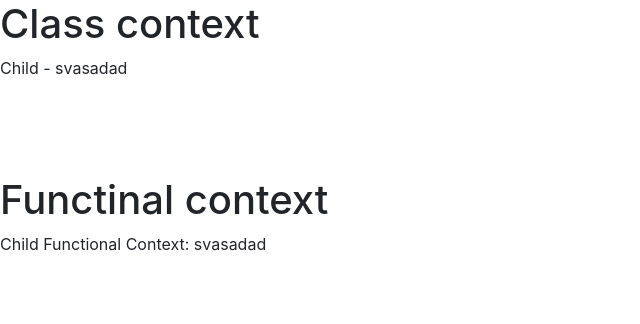
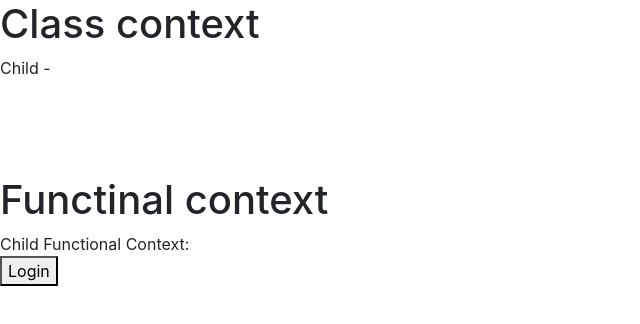
Before and after one commit to shubhamdixit8388/react-learning-vidly-app, a React (Create React App) app: page / in a window 1280 px wide. Shown: the top 324 px of the page, without its empty margins (0-640 px from the left). Built offline with nearby package versions, Linux system fonts and the light colour scheme.

Commit message:
updating contexts

```diff
--- a/src/Advanced-Topic-HOC-Hooks-Context/context-demo.jsx
+++ b/src/Advanced-Topic-HOC-Hooks-Context/context-demo.jsx
@@ -1,15 +1,28 @@
 import React, { Component } from "react";
 import Parent from "./context/parent";
 import UserContext from "./context/user-context";
+import Login from "./context/login";
 
 class ContextDemo extends Component {
-  state = { currentUser: { name: "svasadad" } };
+  state = { currentUser: null };
+
+  handleLoggedIn = () => {
+    const currentUser = { name: "SVD" };
+    this.setState({ currentUser });
+  };
+
   render() {
     return (
-      <UserContext.Provider value={this.state.currentUser}>
+      <UserContext.Provider
+        value={{
+          currentUser: this.state.currentUser,
+          onLoggedIn: this.handleLoggedIn,
+        }}
+      >
         <div>
           <Parent />
         </div>
+        <Login />
       </UserContext.Provider>
     );
   }
--- a/src/Advanced-Topic-HOC-Hooks-Context/context/child-functional-context.jsx
+++ b/src/Advanced-Topic-HOC-Hooks-Context/context/child-functional-context.jsx
@@ -1,10 +1,14 @@
 import React, { useContext } from "react";
 import UserContext from "./user-context";
 
-function ChildFunctionalContext(props) {
-  const context = useContext(UserContext);
-  console.log(context);
-  return <div>Child Functional Context: {context.name}</div>;
+function ChildFunctionalContext() {
+  const userContext = useContext(UserContext);
+  return (
+    <div>
+      Child Functional Context:{" "}
+      {userContext.currentUser ? userContext.currentUser.name : ""}
+    </div>
+  );
 }
 
 export default ChildFunctionalContext;
--- a/src/Advanced-Topic-HOC-Hooks-Context/context/child.jsx
+++ b/src/Advanced-Topic-HOC-Hooks-Context/context/child.jsx
@@ -15,7 +15,9 @@ class Child extends React.Component {
         <UserContext>
           {(userContext) => <div>Child - {userContext.name}</div>}
         </UserContext> */}
-        <div>Child - {this.context.name}</div>
+        <div>
+          Child -{this.context.currentUser ? this.context.currentUser.name : ""}
+        </div>
       </React.Fragment>
     );
   }
--- /dev/null
+++ b/src/Advanced-Topic-HOC-Hooks-Context/context/login.jsx
@@ -0,0 +1,9 @@
+import React, { useContext } from "react";
+import UserContext from "./user-context";
+
+const Login = (props) => {
+  const userContext = useContext(UserContext);
+  return <button onClick={() => userContext.onLoggedIn("")}>Login</button>;
+};
+
+export default Login;
```
